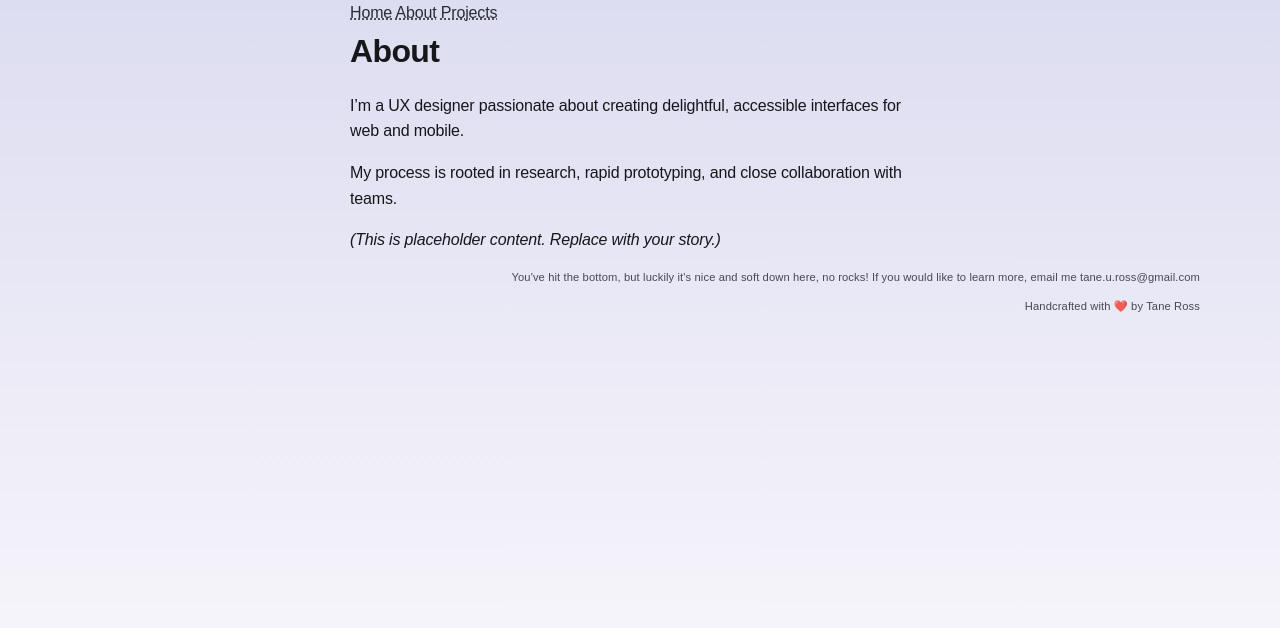
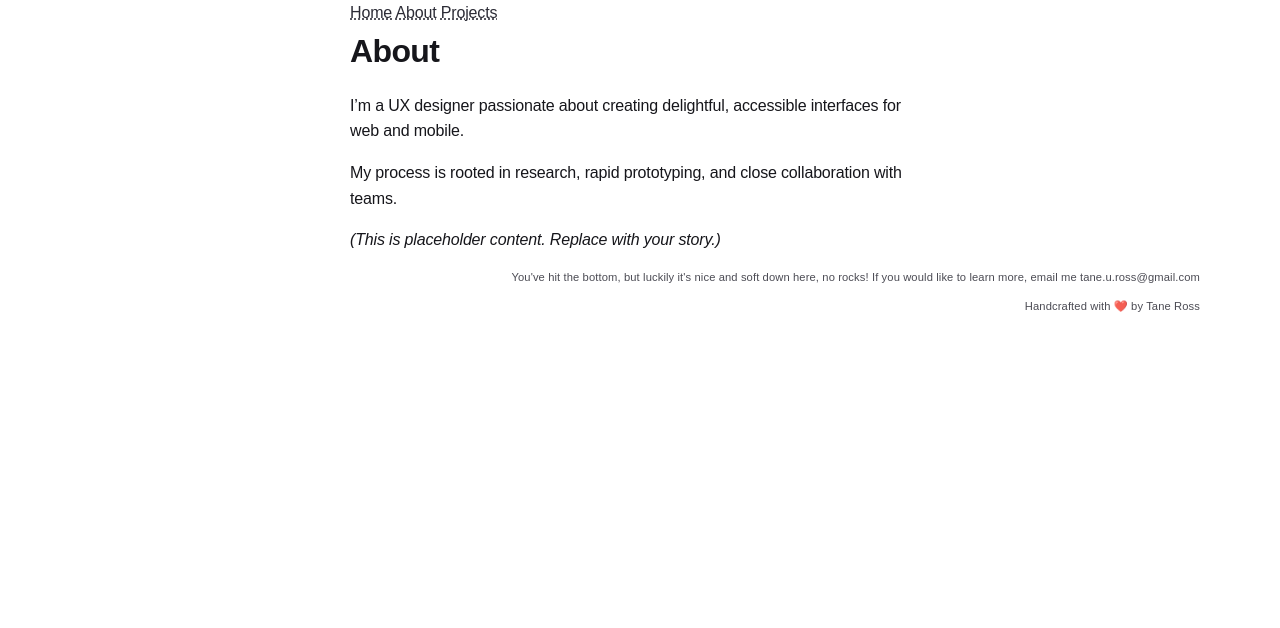
Before and after one commit to projekt2050/Portfolio, a Jekyll site: the page built from about.md, in a window 1280 px wide. Shown: the top 628 px of the page. Built offline with Jekyll 4.4.1, drawn with Linux system fonts in a browser that asks for light colours.

Commit message:
Update main.css

```diff
--- a/assets/main.css
+++ b/assets/main.css
@@ -5,8 +5,7 @@ html, body {
   height: 100%;
   margin: 0;
   padding: 0;
-  background-image: linear-gradient(to top, #ffffff, #f7f6fb, #efeef8, #e6e5f4, #ddddf1);
-  background-size: 100% 100%;
+  background: #fff;
   color: #16161B;
   font-family: "Montserrat", Arial, sans-serif;
   font-size: 16px;
```
